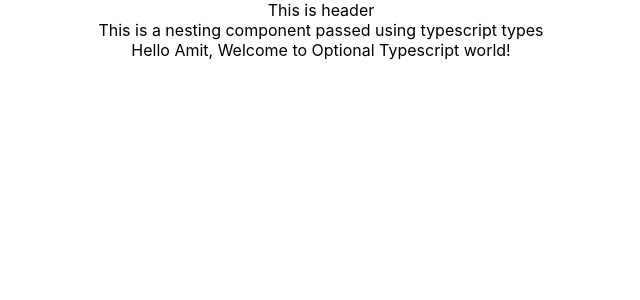
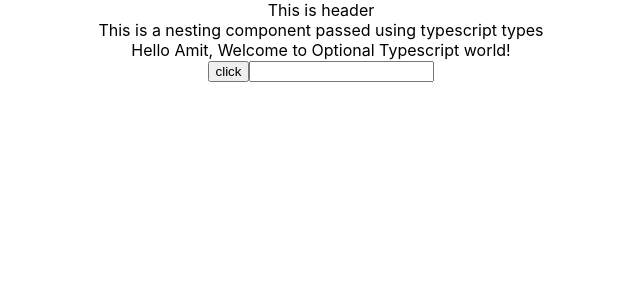
Before and after one commit to iamamit-107/react-with-typescript, a React (Create React App) app: page / in a window 1280 px wide. Shown: the top 300 px of the page, without its empty margins (319-959 px from the left). Built offline with nearby package versions, Linux system fonts and the light colour scheme.

Commit message:
props using in button and input element, most common scenario

```diff
--- a/src/App.tsx
+++ b/src/App.tsx
@@ -1,6 +1,8 @@
 import "./App.css";
+import Button from "./components/Button";
 import Greeting from "./components/Greeting";
 import Header from "./components/Header";
+import Input from "./components/Input";
 import NestComponent from "./components/NestComponent";
 
 function App() {
@@ -17,6 +19,13 @@
 
       {/* Passing only required props and avoid optional props */}
       <Greeting name="Amit" />
+
+      {/* Passing a function using types */}
+      <Button
+        handleButton={(e, id) => console.log(`Button clicked id:${id}`)}
+      />
+
+      <Input value="" onChange={(e) => console.log(e)} />
     </div>
   );
 }
--- /dev/null
+++ b/src/components/Button.tsx
@@ -0,0 +1,12 @@
+import React from "react";
+
+type ButtonProps = {
+  handleButton: (
+    event: React.MouseEvent<HTMLButtonElement>,
+    id: string
+  ) => void;
+};
+
+export default function Button(props: ButtonProps) {
+  return <button onClick={(e) => props.handleButton(e, "10")}>click</button>;
+}
--- /dev/null
+++ b/src/components/Input.tsx
@@ -0,0 +1,22 @@
+import React from "react";
+
+type InputProps = {
+  value: string;
+  onChange: (event: React.ChangeEvent<HTMLInputElement>) => void;
+};
+
+export default function Input(props: InputProps) {
+  const handleInputChange = (
+    event: React.ChangeEvent<HTMLInputElement>
+  ): void => {
+    console.log("Changing...");
+  };
+  return (
+    <input
+      value={props.value}
+      //onChange={(e) => props.onChange(e)}
+      onChange={handleInputChange}
+      type="text"
+    />
+  );
+}
```
